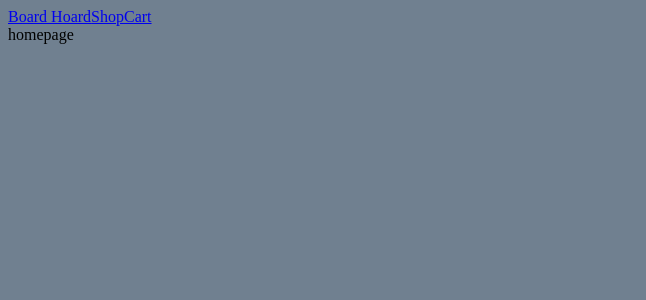
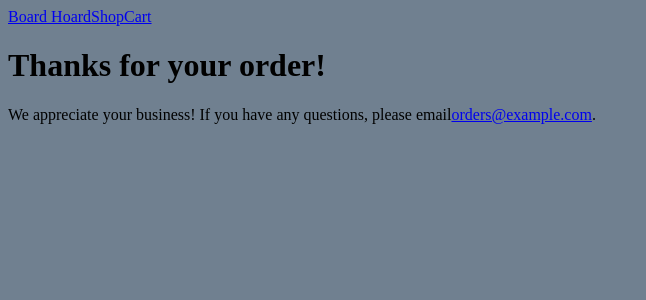
Before and after one commit to sdrew712/board-hoard, a React (Create React App) app in the folder client/: page /success in a window 1280 px wide. Before the commit this address led to /. Shown: the top 300 px of the page, without its empty margins (0-646 px from the left). Built offline with nearby package versions, Linux system fonts and the light colour scheme.

Commit message:
add success page

```diff
--- a/client/src/components/App.jsx
+++ b/client/src/components/App.jsx
@@ -7,6 +7,7 @@ import HomePage from "./HomePage";
 import ShopPage from "./Shop";
 import Cart from "./Cart";
 import ProductPage from "./Shop/ProductPage";
+import Success from "./Cart/Success";
 
 const App = () => {
   return (
@@ -18,6 +19,8 @@ const App = () => {
         <Route exact path="/shop" component={ShopPage} />
         <Route exact path="/shop/:id" component={ProductPage} />
         <Route exact path="/cart" component={Cart} />
+        <Route exact path="/cart" component={Cart} />
+        <Route exact path="/success" component={Success} />
         <Route path="/*">
           <Redirect to="/" />
         </Route>
--- /dev/null
+++ b/client/src/components/Cart/Success.jsx
@@ -0,0 +1,15 @@
+import React from "react";
+
+const Success = () => {
+  return (
+    <div>
+      <h1>Thanks for your order!</h1>
+      <p>
+        We appreciate your business! If you have any questions, please email
+        <a href="mailto:orders@example.com">orders@example.com</a>.
+      </p>
+    </div>
+  );
+};
+
+export default Success;
```
Also changed, not shown: 1 other file (tests, documents, lock files or other folders).
